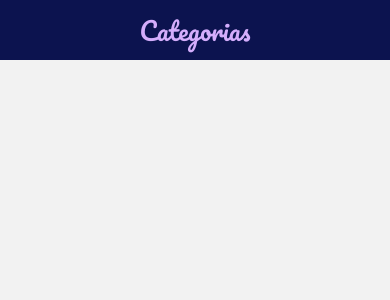
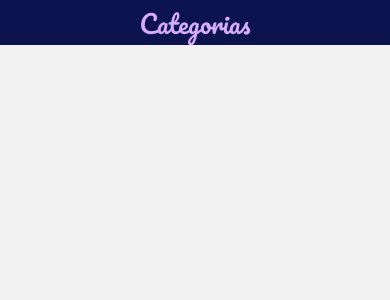
Before and after one commit to matiasbiasioli/React-Native-CoderHouse, a React Native app: screen / in a window 390 px wide. Shown: the top 300 px of the page. Built offline with nearby package versions, Linux system fonts and the light colour scheme.

Commit message:
desafio-navegacion

```diff
--- a/src/components/Header.js
+++ b/src/components/Header.js
@@ -1,11 +1,11 @@
-import { View, Text, StyleSheet, Pressable } from "react-native";
+import { View, Text, StyleSheet, SafeAreaView} from "react-native";
 import { colors } from "../theme/colors";
 
 const Header = ({title}) => {
   return (
-    <View style={styles.container}>
+    <SafeAreaView style={styles.container}>
       <Text style={styles.headerText}>{title}</Text>
-    </View>
+    </SafeAreaView>
   );
 };
 
```
